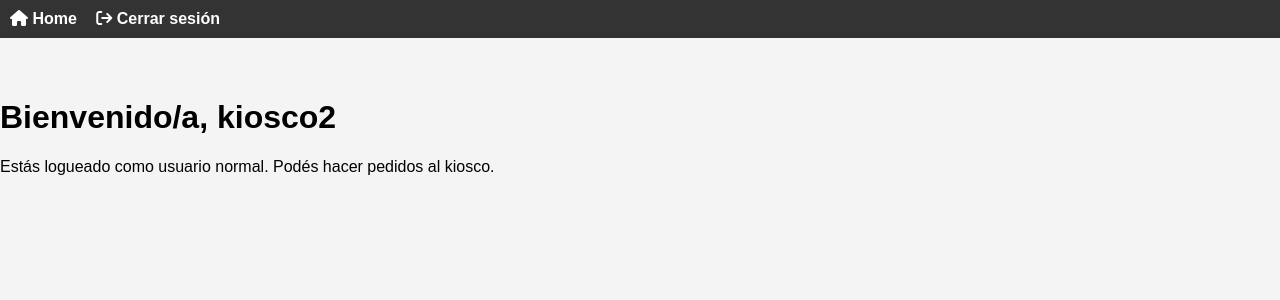
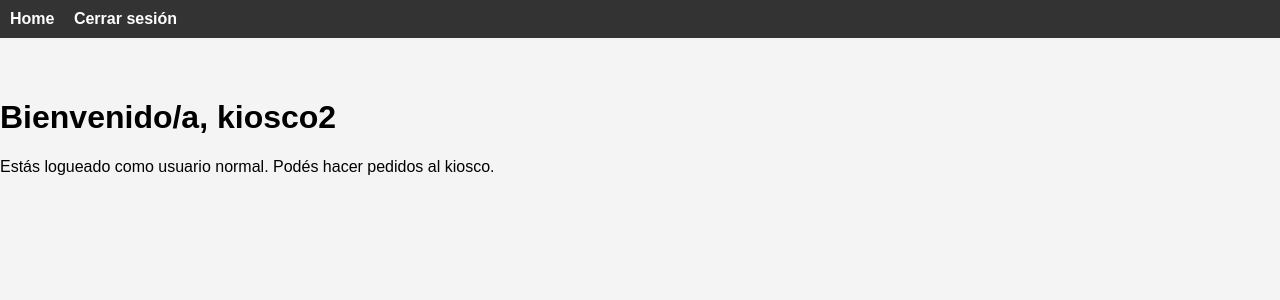
Before and after one commit to Samurai421/App-Cantina, a Flask app: page /home in a window 1280 px wide. Shown: the top 300 px of the page. Run offline with Flask 3, Linux system fonts and the light colour scheme; a user stored in the database is signed in; data comes from the database, SQL or seed files in the repository; some libraries are stand-ins or nearby versions.

Commit message:
Revert "Update home.html"
This reverts commit 621af1dc360b1f5b084ab420fb391e5c327c3299.

```diff
--- a/templates/home.html
+++ b/templates/home.html
@@ -10,8 +10,8 @@
 <body>
   <nav>
     {% if 'usuario_id' in session %}
-      <a href="/home"><i class="fa-solid fa-house"></i> Home</a>
-      <a href="/logout"><i class="fa-solid fa-arrow-right-from-bracket"></i> Cerrar sesión</a>
+      <a href="/home">Home</a>
+      <a href="/logout">Cerrar sesión</a>
     {% else %}
       <a href="/login">Iniciar sesión</a>
       <a href="/register">Registrarse</a>
```
